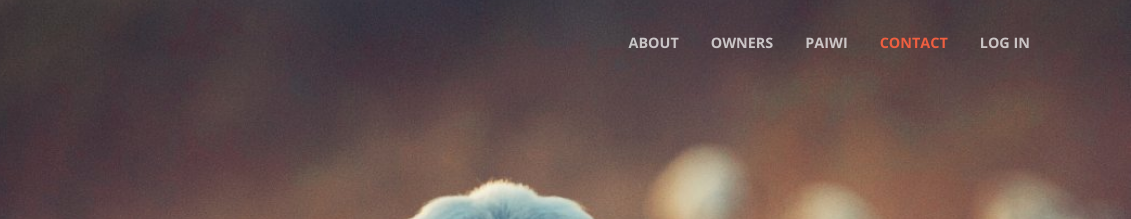
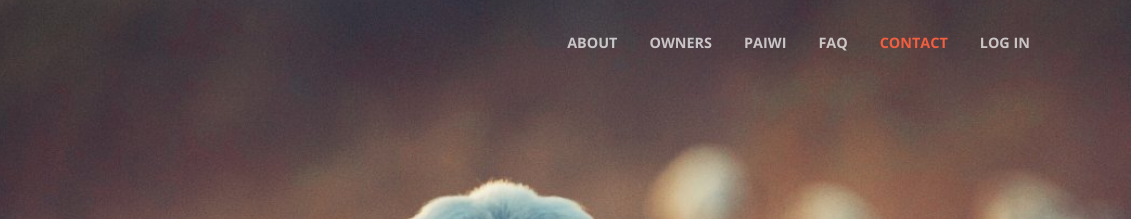
Before and after one commit to DEGABGED/dcnf-landing-page, a website with bundled scripts: page index.html in a window 1280 px wide. Shown: the top 219 px of the page, 149-1280 px from the left. Built offline with nearby package versions, Linux system fonts and the light colour scheme.

Commit message:
Add FAQ to navbar

```diff
--- a/index.html
+++ b/index.html
@@ -55,6 +55,9 @@
             <!--li class="nav-item">
               <a class="nav-link js-scroll-trigger" href="#gallery">Gallery</a>
             </li-->
+            <li class="nav-item">
+              <a class="nav-link js-scroll-trigger" href="#faq">FAQ</a>
+            </li>
             <li class="nav-item">
               <a class="nav-link js-scroll-trigger" href="#contact">Contact</a>
             </li>
```
